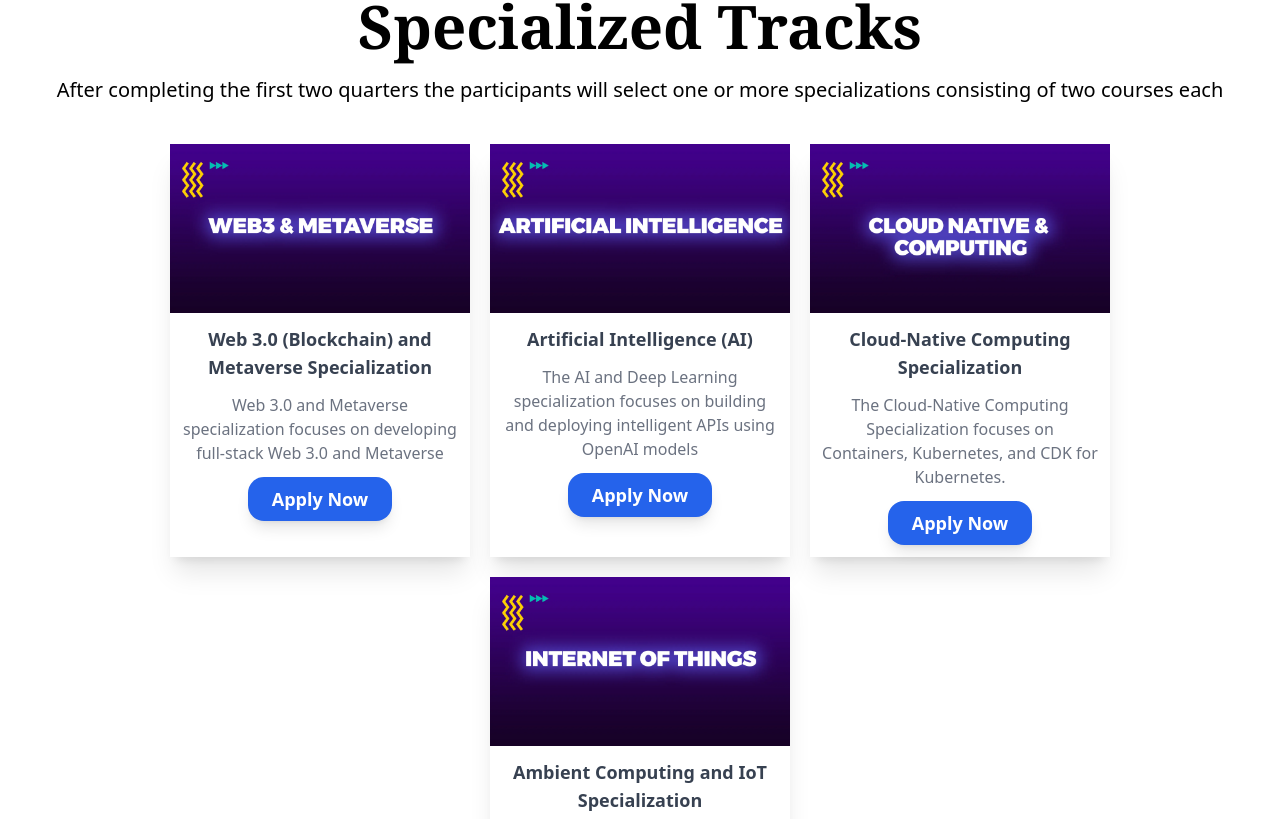
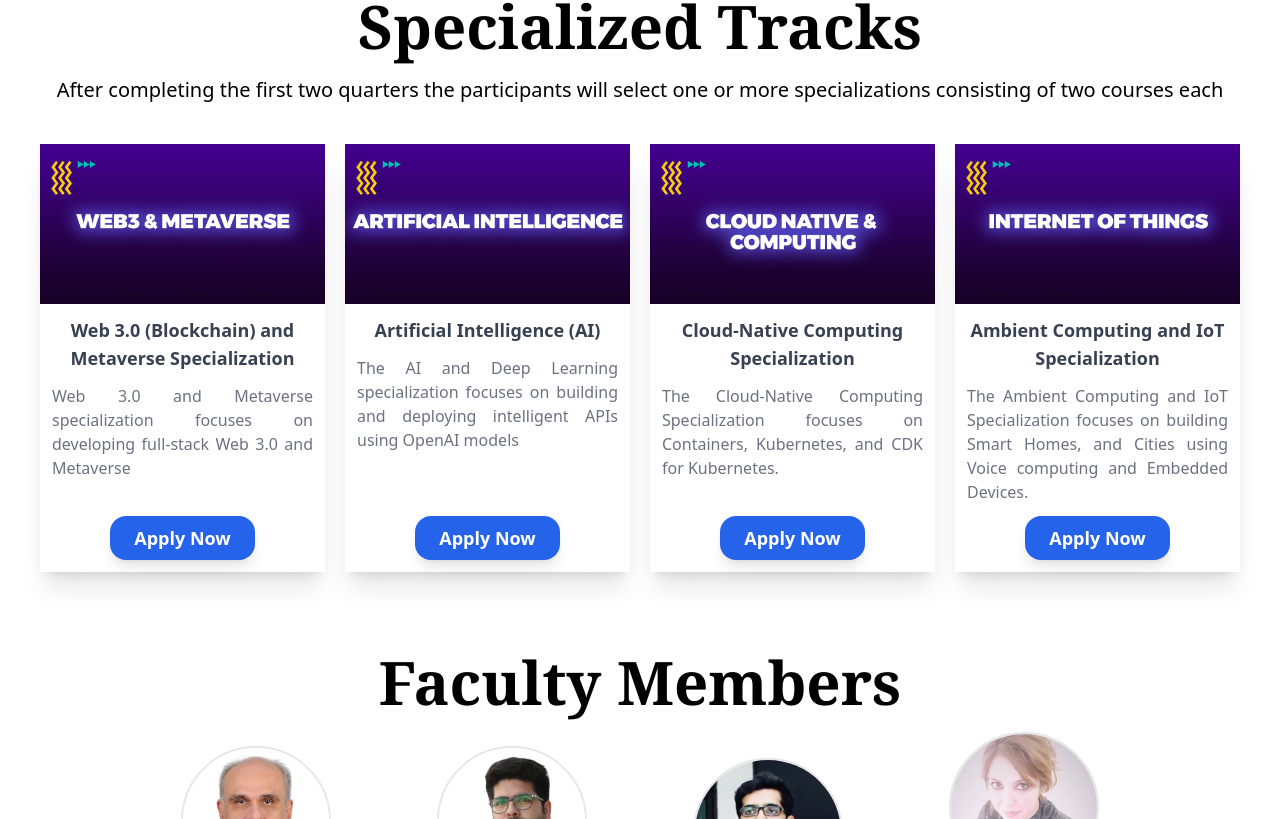
Before and after one commit to AreebMusani/panaverse-clone, a Next.js app: page / in a window 1280 px wide. Shown: the part 1141-1960 px from the top of the page. Built offline with nearby package versions, Linux system fonts and the light colour scheme.

Commit message:
Fully Responsive Spec Tracks Section

```diff
--- a/src/app/components/Home/SpecializedTracks.tsx
+++ b/src/app/components/Home/SpecializedTracks.tsx
@@ -3,39 +3,44 @@
 
 const SpecializedTracks = () => {
     return (
-        <div className='text-center mt-20'>
+        <div className='text-center mt-20  box-border'>
             <h1 className='text-4xl md:text-6xl font-serif font-bold'>Specialized Tracks</h1>
             <p className='text-xl my-5 mx-10'>After completing the first two quarters the participants will select one or more specializations consisting of two courses each</p>
-            <div className='flex justify-center items-stretch flex-wrap m-10 gap-5'>
-                <div className='w-full sm:basis-1/2 md:basis-1/4 shadow-xl transition-all duration-300 hover:scale-105'>
+            <div className='grid grid-cols-1 sm:grid-cols-2 md:grid-cols-4 m-10 gap-5'>
+            {/* flex justify-center items-stretch flex-wrap */}
+                <div className='flex flex-col shadow-xl transition-all duration-300 hover:scale-105'>
+                    {/* w-full sm:w-1/2 md:w-1/4 p-5 */}
                     {/* <div className='w-full h-20'> */}
                     <Image className='w-full bg-contain h-auto relative' width={150} height={350} src={"/images/web3_metaverse.webp"} alt={"Blockchain"} />
 
                     {/* </div> */}
                     <h2 className='font-bold text-lg my-3 text-gray-700'>Web 3.0 (Blockchain) and Metaverse Specialization</h2>
-                    <p className='text-base px-3 text-gray-500 mb-3'>Web 3.0 and Metaverse specialization focuses on developing full-stack Web 3.0 and Metaverse</p>
-                    <button className='self-end text-white text-lg font-bold shadow-lg mb-3 px-6 py-2 rounded-2xl bg-blue-600 hover:bg-blue-700'>Apply Now</button>
+                    <p className='flex-grow text-justify text-base px-3 text-gray-500 mb-3'>Web 3.0 and Metaverse specialization focuses on developing full-stack Web 3.0 and Metaverse</p>
+                    <button className='self-center text-white text-lg font-bold shadow-lg mb-3 px-6 py-2 rounded-2xl bg-blue-600 hover:bg-blue-700'>Apply Now</button>
                 </div>
-                <div className='w-full sm:basis-1/2 md:basis-1/4 shadow-xl transition-all duration-300 hover:scale-105'>
+                <div className='flex flex-col shadow-xl transition-all duration-300 hover:scale-105'>
+                    {/* w-full sm:w-1/2 md:w-1/4 p-5 */}
                     <Image className='w-full bg-contain h-auto relative' width={150} height={350} src={"/images/ai.webp"} alt={"Artificial Intelligence"} />
 
                     <h2 className='font-bold text-lg my-3 text-gray-700'>Artificial Intelligence (AI)</h2>
-                    <p className='text-base px-3 text-gray-500 mb-3'>The AI and Deep Learning specialization focuses on building and deploying intelligent APIs using OpenAI models</p>
-                    <button className='self-end text-white text-lg font-bold shadow-lg mb-3 px-6 py-2 rounded-2xl bg-blue-600 hover:bg-blue-700'>Apply Now</button>
+                    <p className='flex-grow text-justify h-fr text-base px-3 text-gray-500 mb-3'>The AI and Deep Learning specialization focuses on building and deploying intelligent APIs using OpenAI models</p>
+                    <button className='self-center text-white text-lg font-bold shadow-lg mb-3 px-6 py-2 rounded-2xl bg-blue-600 hover:bg-blue-700'>Apply Now</button>
                 </div>
-                <div className='w-full sm:basis-1/2 md:basis-1/4 shadow-xl transition-all duration-300 hover:scale-105'>
+                <div className='flex flex-col shadow-xl transition-all duration-300 hover:scale-105'>
+                    {/* w-full sm:w-1/2 md:w-1/4 p-5 */}
                     <Image className='w-full bg-contain h-auto relative' width={150} height={350} src={"/images/cnc.webp"} alt={"Cloud-Native Computing"} />
 
                     <h2 className='font-bold text-lg my-3 text-gray-700'>Cloud-Native Computing Specialization</h2>
-                    <p className='text-base px-3 text-gray-500 mb-3'>The Cloud-Native Computing Specialization focuses on Containers, Kubernetes, and CDK for Kubernetes.</p>
-                    <button className='self-end text-white text-lg font-bold shadow-lg mb-3 px-6 py-2 rounded-2xl bg-blue-600 hover:bg-blue-700'>Apply Now</button>
+                    <p className='flex-grow text-justify h-fr text-base px-3 text-gray-500 mb-3'>The Cloud-Native Computing Specialization focuses on Containers, Kubernetes, and CDK for Kubernetes.</p>
+                    <button className='self-center text-white text-lg font-bold shadow-lg mb-3 px-6 py-2 rounded-2xl bg-blue-600 hover:bg-blue-700'>Apply Now</button>
                 </div>
-                <div className='w-full sm:basis-1/2 md:basis-1/4 shadow-xl transition-all duration-300 hover:scale-105'>
+                <div className='flex flex-col shadow-xl transition-all duration-300 hover:scale-105'>
+                    {/* w-full sm:w-1/2 md:w-1/4 p-5 */}
                     <Image className='w-full bg-contain h-auto relative' width={150} height={350} src={"/images/iot.webp"} alt={"IOT"} />
 
                     <h2 className='font-bold text-lg my-3 text-gray-700'>Ambient Computing and IoT Specialization</h2>
-                    <p className='text-base px-3 text-gray-500 mb-3'>The Ambient Computing and IoT Specialization focuses on building Smart Homes, and Cities using Voice computing and Embedded Devices.</p>
-                    <button className='self-end text-white text-lg font-bold shadow-lg mb-3 px-6 py-2 rounded-2xl bg-blue-600 hover:bg-blue-700'>Apply Now</button>
+                    <p className='flex-grow text-justify h-fr text-base px-3 text-gray-500 mb-3'>The Ambient Computing and IoT Specialization focuses on building Smart Homes, and Cities using Voice computing and Embedded Devices.</p>
+                    <button className='self-center text-white text-lg font-bold shadow-lg mb-3 px-6 py-2 rounded-2xl bg-blue-600 hover:bg-blue-700'>Apply Now</button>
                 </div>
 
             </div>
```
